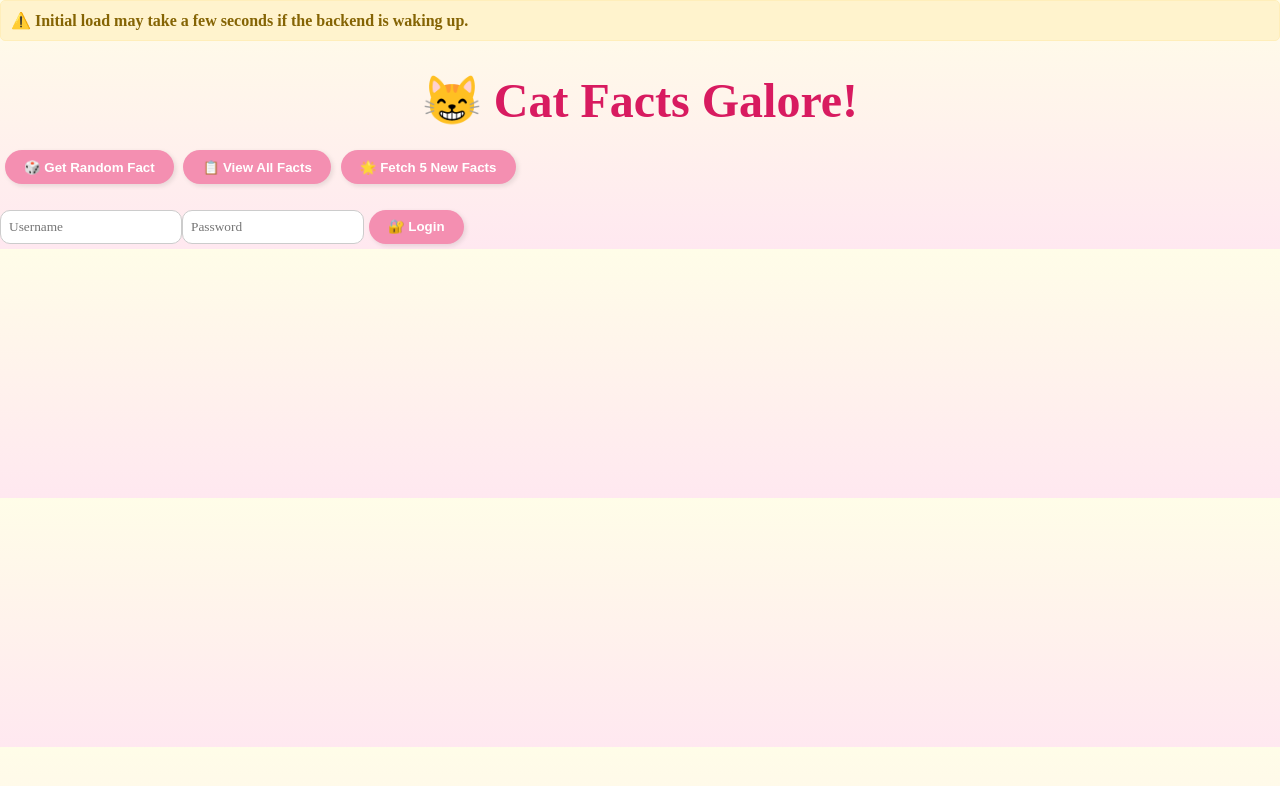
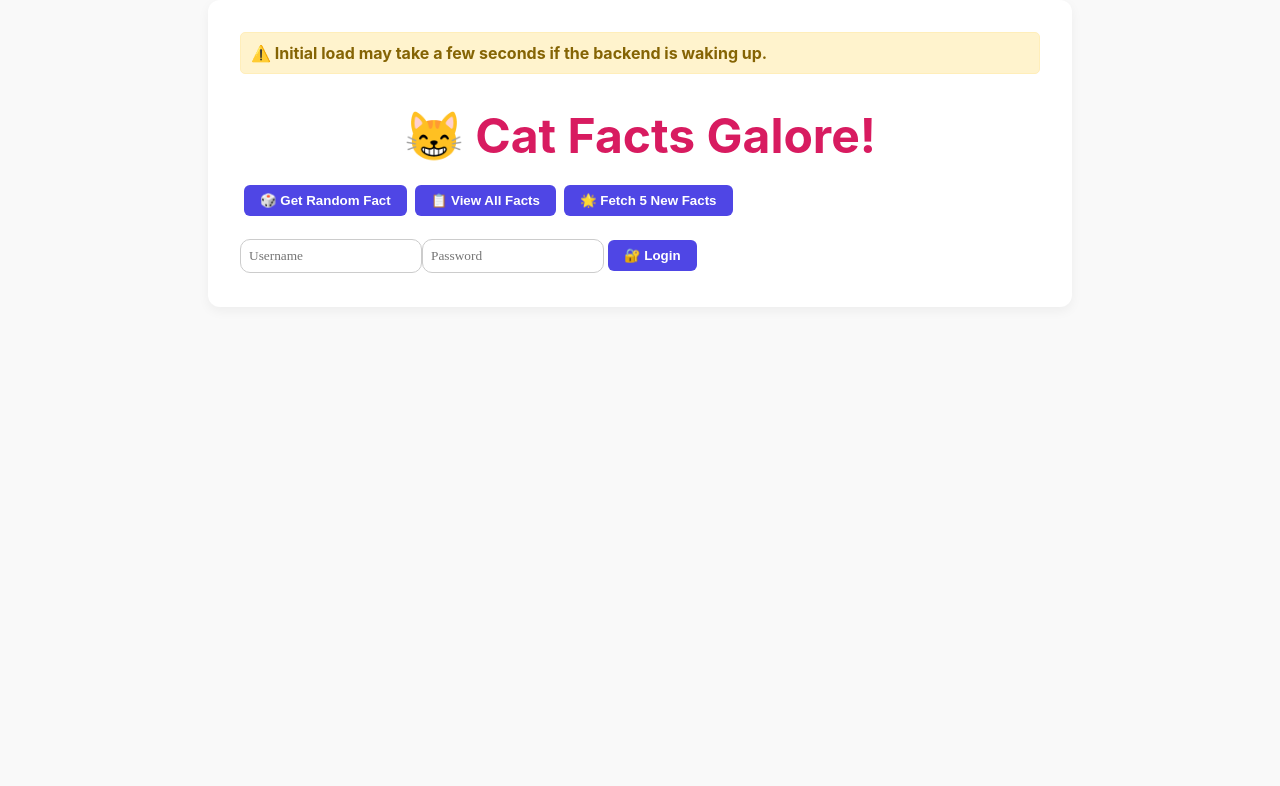
Before and after one commit to ritikaghanti/CatFactTracker, a React (Create React App) app in the folder frontend/: page / in a window 1280 px wide. Shown: the top 786 px of the page. Built offline with nearby package versions, Linux system fonts and the light colour scheme.

Commit message:
Updated front end

```diff
--- a/frontend/public/index.html
+++ b/frontend/public/index.html
@@ -7,7 +7,7 @@
     <meta name="theme-color" content="#000000" />
     <meta
       name="description"
-      content="Web site created using create-react-app"
+      content="Full-Stack app by Ritika"
     />
     <link rel="apple-touch-icon" href="https://dinopixel.com/preload/1022/cute-tiny-cat.png" />
     <!--
--- a/frontend/src/App.css
+++ b/frontend/src/App.css
@@ -1,30 +1,45 @@
-body {
+/* body {
   font-family: 'Pangolin', cursive;
   margin: 0;
   padding: 0;
   background: linear-gradient(#fffde8, #ffe8f0);
-  /* background-image: url("https://img.freepik.com/premium-vector/cute-cat-wallpaper-background-pastel-colour_493693-260.jpg"); */
+  background-image: url("https://img.freepik.com/premium-vector/cute-cat-wallpaper-background-pastel-colour_493693-260.jpg");
   background-color: #ffe8f0;
   background-repeat: repeat;
   background-size: 250px;
   color: #444;
+} */
+body {
+  font-family: 'Inter', sans-serif;
+  background-color: #f9f9f9;
+  margin: 0;
+  padding: 0;
+  color: #333;
+}
+.App {
+  max-width: 800px;
+  margin: 0 auto;
+  padding: 2rem;
+  background-color: white;
+  border-radius: 12px;
+  box-shadow: 0 4px 12px rgba(0,0,0,0.05);
 }
 
 button {
-  background-color: #f48fb1;
+ background-color: #4f46e5;
+  color: white;
   border: none;
-  padding: 0.6rem 1.2rem;
-  margin: 0.3rem;
-  border-radius: 30px;
-  color: white;
-  font-weight: bold;
+  padding: 0.5rem 1rem;
+  border-radius: 6px;
   cursor: pointer;
-  box-shadow: 2px 2px 5px rgba(0, 0, 0, 0.1);
-  transition: transform 0.1s ease-in-out;
+  font-weight: 600;
+  margin: 0.25rem;
+  transition: background-color 0.2s ease;
 }
 
 button:hover {
   transform: scale(1.05);
+  background-color: #4338ca;
 }
 
 input, select {
```
